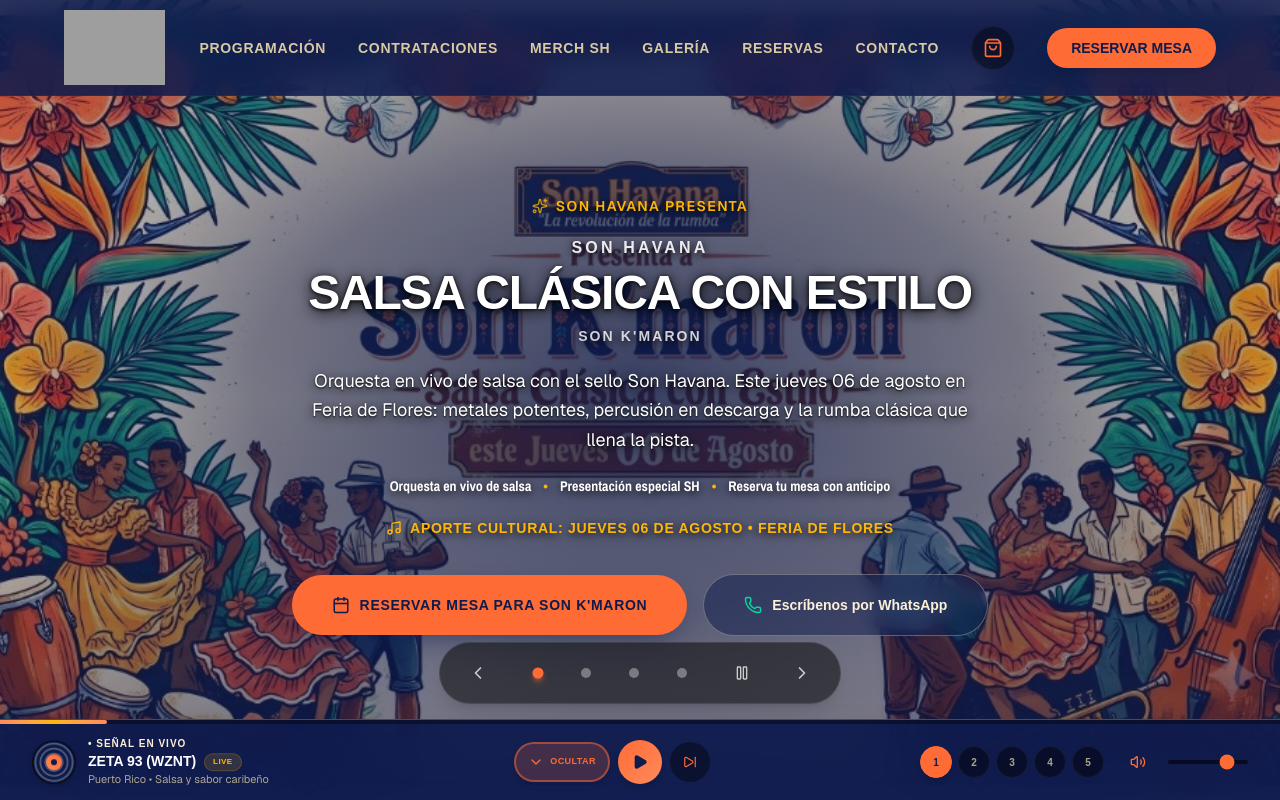
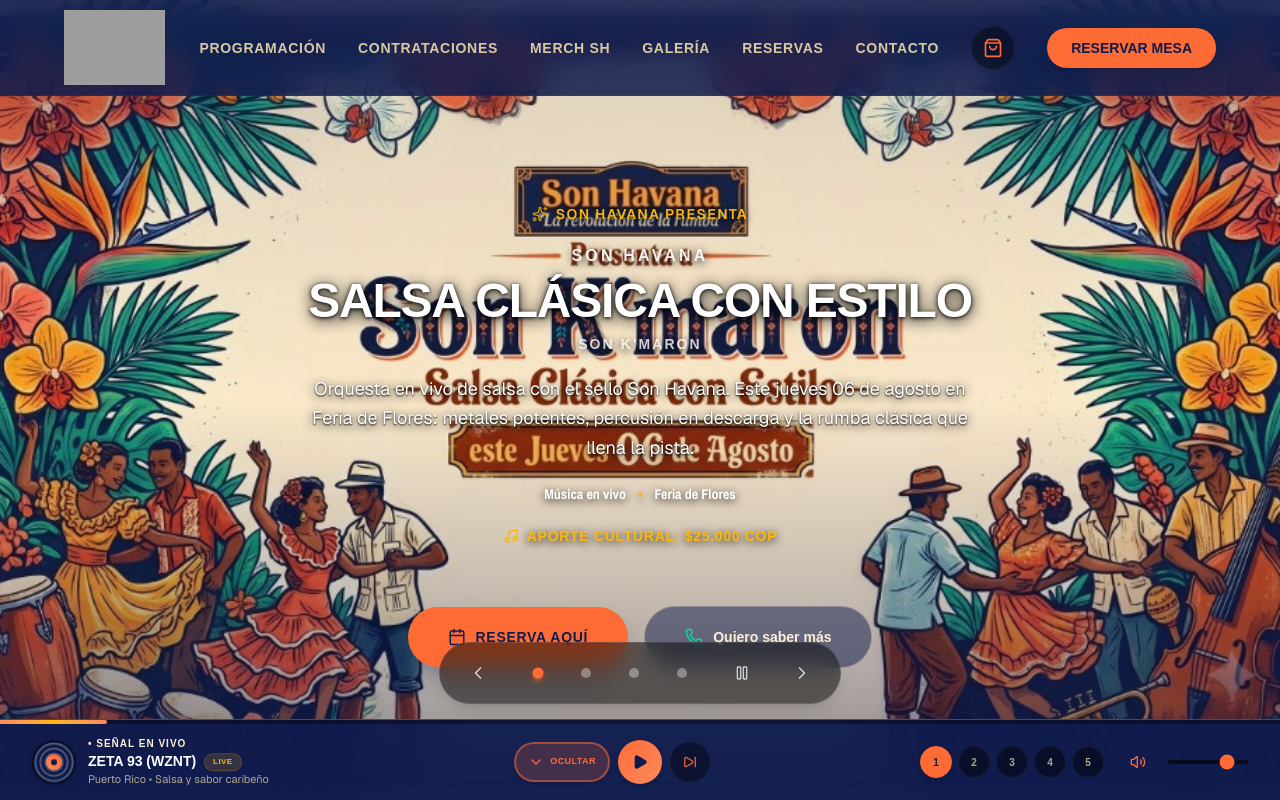
Before and after one commit to anaesve/son-havana, a React (Vite) app: page / in a window 1280 px wide. Shown: the top 800 px of the page. Built offline with nearby package versions, Linux system fonts and the light colour scheme; grey boxes are pictures that could not be loaded; a web font is replaced by a local one.

Commit message:
Ajustar hero Son K'maron: scrim mínimo en esquinas y CTAs alineados.
Difuminado azul solo en las esquinas del primer banner, bloque inferior con aporte cultural y botones Reserva Aquí / Quiero saber más, y CTAs un poco más abajo en todos los slides.

```diff
--- a/src/components/Hero.tsx
+++ b/src/components/Hero.tsx
@@ -18,6 +18,7 @@
   price?: string;
   highlights: string[];
   ctaText: string;
+  secondaryCtaText?: string;
   waText: string;
 }
 
@@ -32,11 +33,12 @@
     localPath: "/images/hero/son-kmaron.jpg",
     demoUrl:
       "https://lh3.googleusercontent.com/aida-public/AB6AXuDYTcqV6EBGI1xWvG689UvIm6Kjr-qxNUc3JPdVj2eD-4gMlhiGOR4AOKasnwA32UcKCOB15OTMxu01qW5Lh1y_OKEkRPvAMAo8CNfPj1G6hvVcQoP6H4EoRKa_MeUmoFScFONcbrulmuIvc2jZPhVNjeG9q5Pf15iOZ-D7JTWtojXiejaYw0-biW2RvT9iYg6u00QlYPnhdpmD-tvMWD33jspfWxSv5yBx-1WOk7kmjm7Ve0VAUU-_",
-    price: "Jueves 06 de Agosto • Feria de Flores",
-    highlights: ["Orquesta en vivo de salsa", "Presentación especial SH", "Reserva tu mesa con anticipo"],
-    ctaText: "Reservar Mesa para Son K'maron",
+    price: "$25.000 COP",
+    highlights: ["Música en vivo", "Feria de Flores"],
+    ctaText: "Reserva Aquí",
+    secondaryCtaText: "Quiero saber más",
     waText:
-      "¡Hola! Quisiera reservar mesa para la presentación de Son K'maron este jueves 06 de agosto en Feria de Flores."
+      "¡Hola! Quiero saber más sobre la presentación de Son K'maron este jueves 06 de agosto en Feria de Flores."
   },
   {
     id: "niche",
@@ -191,7 +193,22 @@
         {/* Scrim: en las 3 primeras slides el velo se concentra en el centro
             (donde va el copy) y deja las esquinas más claras para que se vea
             la ilustración. El slide de clases mantiene el scrim fotográfico. */}
-        {currentIndex < 3 ? (
+        {currentSlide.id === "son-kmaron" ? (
+          <>
+            <div
+              className="absolute inset-0 pointer-events-none"
+              style={{
+                background: `
+                  radial-gradient(ellipse 48% 42% at 0% 0%, color-mix(in srgb, var(--color-on-surface) 22%, transparent) 0%, transparent 72%),
+                  radial-gradient(ellipse 48% 42% at 100% 0%, color-mix(in srgb, var(--color-on-surface) 22%, transparent) 0%, transparent 72%),
+                  radial-gradient(ellipse 48% 42% at 0% 100%, color-mix(in srgb, var(--color-on-surface) 26%, transparent) 0%, transparent 72%),
+                  radial-gradient(ellipse 48% 42% at 100% 100%, color-mix(in srgb, var(--color-on-surface) 26%, transparent) 0%, transparent 72%)
+                `,
+              }}
+            />
+            <div className="absolute inset-0 bg-gradient-to-t from-on-surface/45 via-transparent to-on-surface/12 pointer-events-none" />
+          </>
+        ) : currentIndex < 3 ? (
           <>
             <div
               className="absolute inset-0 pointer-events-none"
@@ -211,7 +228,7 @@
       </div>
 
       {/* Center-aligned Immersive Content Area */}
-      <div className="relative z-20 w-full max-w-5xl mx-auto px-6 md:px-12 text-center flex flex-col items-center justify-center space-y-7">
+      <div className="relative z-20 w-full max-w-5xl mx-auto px-6 md:px-12 text-center flex flex-col items-center justify-center space-y-7 pt-6 md:pt-10">
         <AnimatePresence mode="wait">
           <motion.div
             key={currentSlide.id}
@@ -288,7 +305,7 @@
 
             {/* Interactive Call-To-Action buttons - fully rounded */}
             <div
-              className="flex flex-col sm:flex-row gap-4 pt-4 justify-center items-center w-full max-w-md sm:max-w-none"
+              className="flex flex-col sm:flex-row gap-4 pt-8 sm:pt-10 justify-center items-center w-full max-w-md sm:max-w-none"
               onMouseDown={(e) => e.stopPropagation()}
               onMouseUp={(e) => e.stopPropagation()}
               onTouchStart={(e) => e.stopPropagation()}
@@ -306,7 +323,7 @@
                 className="w-full sm:w-auto border border-surface/30 hover:border-success/60 bg-on-surface/50 hover:bg-success/20 text-surface font-bold text-xs sm:text-sm px-10 py-5 rounded-full backdrop-blur-sm transition-all cursor-pointer flex items-center justify-center gap-2.5 font-anybody"
               >
                 <Phone className="w-4.5 h-4.5 text-success" />
-                <span>Escríbenos por WhatsApp</span>
+                <span>{currentSlide.secondaryCtaText ?? "Escríbenos por WhatsApp"}</span>
               </button>
             </div>
 
```
